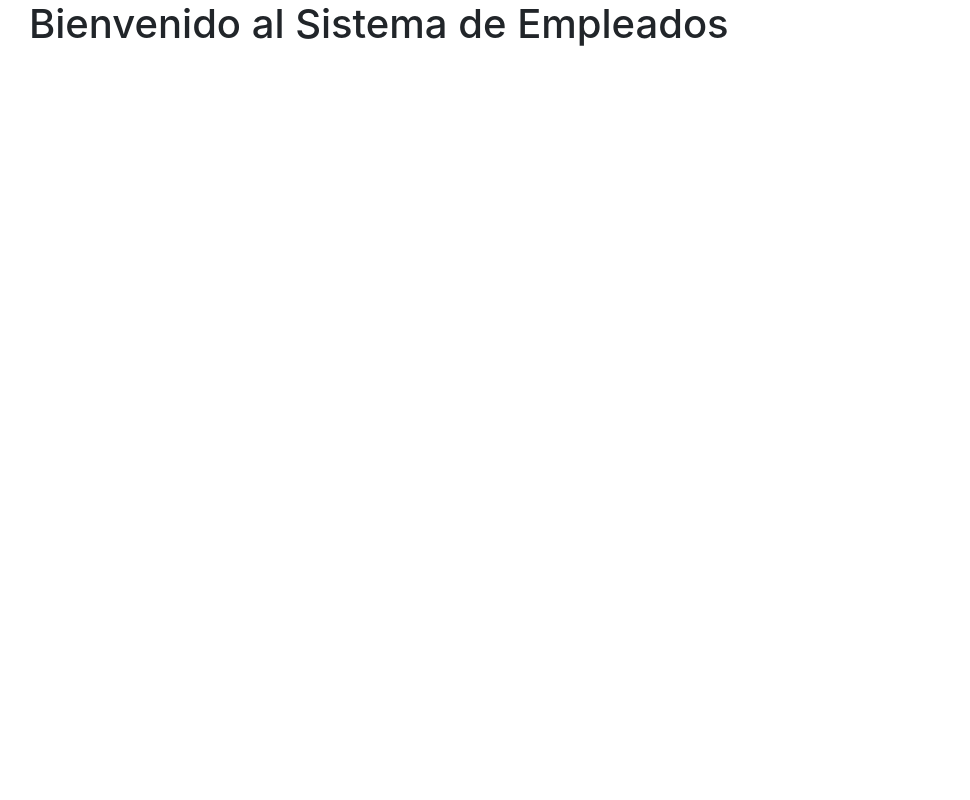
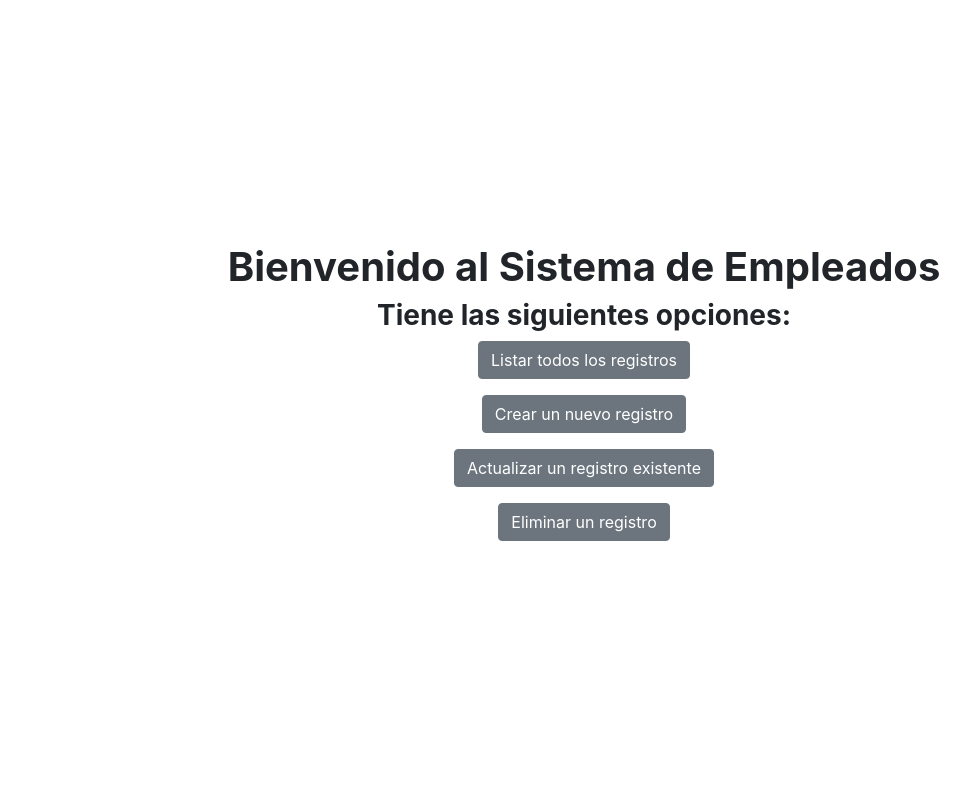
Before and after one commit to Racso1624/Proyecto-Servir, a Flask app: page / in a window 1280 px wide. Shown: the whole page, without its empty margins (56-1026 px from the left). Run offline with Flask 3, Linux system fonts and the light colour scheme; some libraries are stand-ins or nearby versions.

Commit message:
Se agregan cambios a la pagina principal

```diff
--- a/src/app.py
+++ b/src/app.py
@@ -16,15 +16,16 @@ load_dotenv()
 
 # Correr Flask para la pagina
 app = Flask(__name__)
+app.debug = True
 
-# Conexion a la base de datos que contiene la informacion
-database_connection = psycopg2.connect(
-    database = os.getenv("DATABASE"),
-    user = os.getenv("USER"),
-    password = os.getenv("PASSWORD"),
-    host = os.getenv("HOST"),
-    port = os.getenv("PORT")
-)
+# # Conexion a la base de datos que contiene la informacion
+# database_connection = psycopg2.connect(
+#     database = os.getenv("DATABASE"),
+#     user = os.getenv("USER"),
+#     password = os.getenv("PASSWORD"),
+#     host = os.getenv("HOST"),
+#     port = os.getenv("PORT")
+# )
 
 # Crear la ruta principal
 @app.route('/')
--- a/src/templates/index.html
+++ b/src/templates/index.html
@@ -1,12 +1,19 @@
 <!DOCTYPE html>
 <html>
 <head>
-    <title>Sistema Servir</title>
+    <title>Inicio</title>
     <link rel="stylesheet" href="https://maxcdn.bootstrapcdn.com/bootstrap/4.5.2/css/bootstrap.min.css">
 </head>
 <body>
-    <div class="container">
-        <h1>Bienvenido al Sistema de Empleados</h1>
+    <div class="container d-flex flex-column justify-content-center align-items-center vh-100">
+        <h1 class="font-weight-bold">Bienvenido al Sistema de Empleados</h1>
+        <p class="h3 font-weight-bold" style="size: 20px;"> Tiene las siguientes opciones:</p>
+        <div class="container d-flex flex-column align-items-center">
+            <button class="btn btn-secondary mb-3">Listar todos los registros</button>
+            <button class="btn btn-secondary mb-3">Crear un nuevo registro</button>
+            <button class="btn btn-secondary mb-3">Actualizar un registro existente</button>
+            <button class="btn btn-secondary mb-3">Eliminar un registro</button>
+        </div>
     </div>
 </body>
 </html>
```
